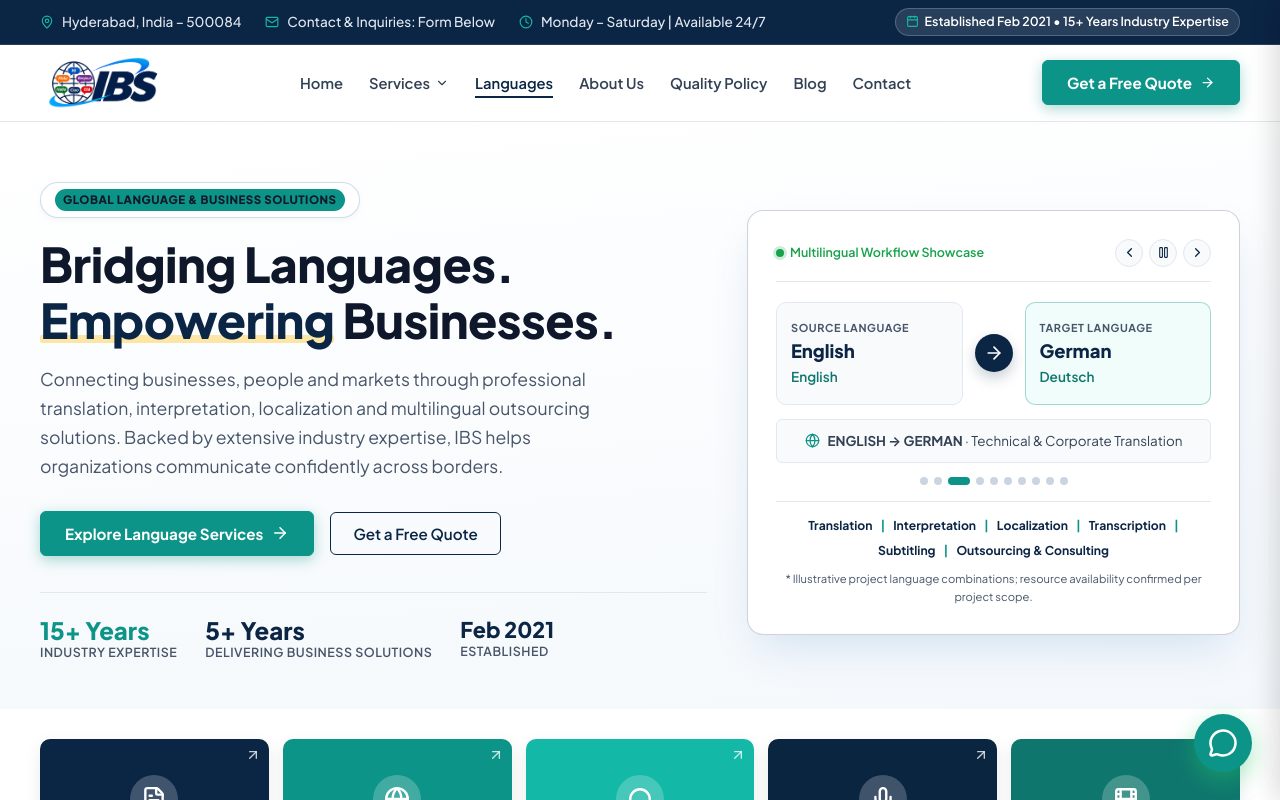
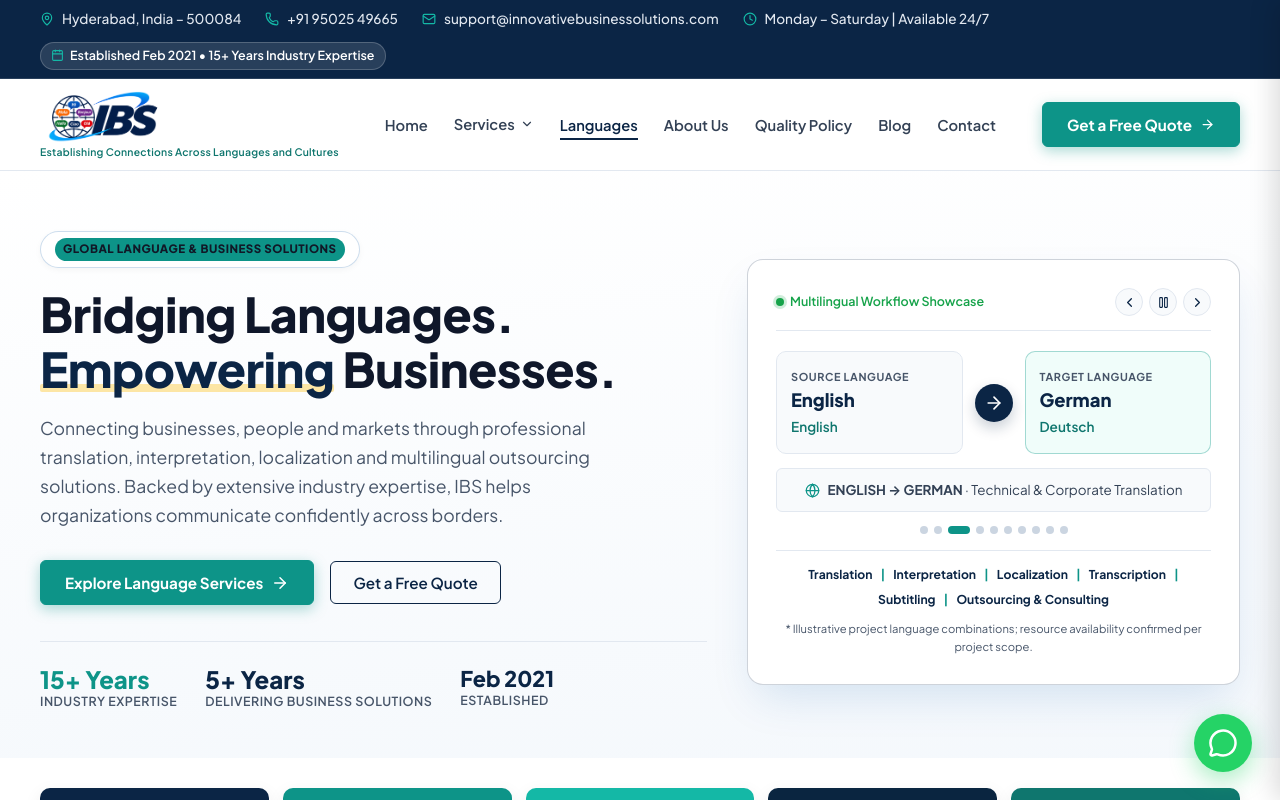
Before and after one commit to beyondwebco-lgtm/IBS-kondapur, a React (Vite) app: page / in a window 1280 px wide. Shown: the top 800 px of the page. Built offline with nearby package versions, Linux system fonts and the light colour scheme.

Commit message:
Update official email, phone number, WhatsApp integration, and add tagline to navbar logo

```diff
--- a/index.html
+++ b/index.html
@@ -75,6 +75,8 @@
           "image": "/ibs-logo.png",
           "description": "Established in February 2021 in Hyderabad, Innovative Business Solutions provides professional translation, interpretation, localization, transcription, subtitling, linguistic QA, AI language technology, language data, market research, and multilingual BPO services. Led by founder Abburi Tanuja, bringing over 15 years of industry expertise.",
           "slogan": "Bridging Languages. Empowering Businesses.",
+          "email": "support@innovativebusinessolutions.com",
+          "telephone": "+91-95025-49665",
           "foundingDate": "2021-02",
           "founder": {
             "@type": "Person",
--- a/src/components/ContactSection.jsx
+++ b/src/components/ContactSection.jsx
@@ -69,27 +69,35 @@ export default function ContactSection() {
                 </div>
               </div>
 
-              {/* Direct Telephone (Placeholder) */}
+              {/* Direct Telephone & WhatsApp */}
               <div className="contact-item-card">
                 <div className="contact-icon-box" style={{ backgroundColor: '#0D9488', color: '#ffffff' }}>
                   <Phone size={22} />
                 </div>
                 <div className="contact-details">
-                  <h4>Telephone Inquiries</h4>
-                  <p style={{ color: '#0B2545', fontWeight: 600 }}>+91 (Contact Pending Confirmation)</p>
-                  <span className="note">Monday – Saturday | 24/7 Support</span>
+                  <h4>Telephone &amp; WhatsApp Inquiries</h4>
+                  <p>
+                    <a href="tel:+919502549665" style={{ color: '#0B2545', fontWeight: 700, fontSize: '1.05rem', textDecoration: 'none' }}>
+                      +91 95025 49665
+                    </a>
+                  </p>
+                  <span className="note">Monday – Saturday | Available 24/7 • Direct Calls &amp; WhatsApp</span>
                 </div>
               </div>
 
-              {/* Email Inquiries (Placeholder) */}
+              {/* Email Inquiries */}
               <div className="contact-item-card">
                 <div className="contact-icon-box" style={{ backgroundColor: '#0B2545', color: '#ffffff' }}>
                   <Mail size={22} />
                 </div>
                 <div className="contact-details">
                   <h4>Email Inquiries</h4>
-                  <p style={{ color: '#0B2545', fontWeight: 600 }}>contact@ibs-solutions.in</p>
-                  <span className="note">Official business email pending final setup</span>
+                  <p>
+                    <a href="mailto:support@innovativebusinessolutions.com" style={{ color: '#0B2545', fontWeight: 700, textDecoration: 'none' }}>
+                      support@innovativebusinessolutions.com
+                    </a>
+                  </p>
+                  <span className="note">Official business email • Mon – Sat 24/7 Response</span>
                 </div>
               </div>
             </div>
--- a/src/components/Footer.jsx
+++ b/src/components/Footer.jsx
@@ -2,6 +2,7 @@ import React from 'react';
 import {
   Mail,
   MapPin,
+  Phone,
   Clock,
   ChevronRight,
   Calendar
@@ -196,10 +197,22 @@ export default function Footer({ onOpenPolicy }) {
             </div>
 
             <div className="footer-contact-item">
+              <Phone size={18} style={{ color: '#14B8A6', flexShrink: 0 }} />
+              <div>
+                <strong>Phone &amp; WhatsApp:</strong><br />
+                <a href="tel:+919502549665" style={{ color: '#ffffff', textDecoration: 'none' }}>
+                  +91 95025 49665
+                </a>
+              </div>
+            </div>
+
+            <div className="footer-contact-item">
               <Mail size={18} style={{ color: '#14B8A6', flexShrink: 0 }} />
               <div>
                 <strong>Email:</strong><br />
-                <span>contact@ibs-solutions.in (Placeholder)</span>
+                <a href="mailto:support@innovativebusinessolutions.com" style={{ color: '#ffffff', textDecoration: 'none' }}>
+                  support@innovativebusinessolutions.com
+                </a>
               </div>
             </div>
 
--- a/src/components/Navbar.jsx
+++ b/src/components/Navbar.jsx
@@ -114,6 +114,9 @@ export default function Navbar({ onOpenQuote, onSelectMenuService }) {
           {/* Left Side: IBS Brand Logo */}
           <a href="#home" className="brand-wrapper" onClick={(e) => handleNavClick(e, '#home')} aria-label="IBS Home">
             <IBSLogo variant="header" size="default" />
+            <span className="navbar-tagline ibs-brand-subtitle">
+              Establishing Connections Across Languages and Cultures
+            </span>
           </a>
 
           {/* Right Side Desktop Navigation */}
@@ -231,7 +234,12 @@ export default function Navbar({ onOpenQuote, onSelectMenuService }) {
         aria-label="Mobile Navigation"
       >
         <div className="mobile-nav-header">
-          <IBSLogo variant="header" size="compact" />
+          <div className="brand-wrapper" style={{ maxWidth: 'calc(100% - 48px)' }}>
+            <IBSLogo variant="header" size="compact" />
+            <span className="navbar-tagline" style={{ whiteSpace: 'normal', fontSize: '0.62rem' }}>
+              Establishing Connections Across Languages and Cultures
+            </span>
+          </div>
           <button
             type="button"
             className="modal-close-btn"
--- a/src/components/TopContactBar.jsx
+++ b/src/components/TopContactBar.jsx
@@ -1,5 +1,5 @@
 import React from 'react';
-import { MapPin, Mail, Calendar, Clock } from 'lucide-react';
+import { MapPin, Mail, Phone, Calendar, Clock } from 'lucide-react';
 
 export default function TopContactBar() {
   return (
@@ -11,9 +11,14 @@ export default function TopContactBar() {
             <span>Hyderabad, India – 500084</span>
           </div>
 
-          <a href="#contact" className="top-contact-item" title="Inquire with IBS">
+          <a href="tel:+919502549665" className="top-contact-item" title="Call or WhatsApp IBS at +91 95025 49665">
+            <Phone size={14} style={{ color: '#14B8A6' }} />
+            <span>+91 95025 49665</span>
+          </a>
+
+          <a href="mailto:support@innovativebusinessolutions.com" className="top-contact-item" title="Email IBS Support">
             <Mail size={14} style={{ color: '#14B8A6' }} />
-            <span>Contact &amp; Inquiries: Form Below</span>
+            <span>support@innovativebusinessolutions.com</span>
           </a>
 
           <span className="top-contact-item" style={{ cursor: 'default' }}>
--- a/src/components/WhatsAppButton.jsx
+++ b/src/components/WhatsAppButton.jsx
@@ -2,25 +2,17 @@ import React from 'react';
 import { MessageCircle } from 'lucide-react';
 
 export default function WhatsAppButton() {
-  const handleClick = (e) => {
-    e.preventDefault();
-    const contactEl = document.getElementById('contact');
-    if (contactEl) {
-      contactEl.scrollIntoView({ behavior: 'smooth' });
-    }
-  };
-
   return (
     <a
-      href="#contact"
-      onClick={handleClick}
+      href="https://wa.me/919502549665?text=Hello%20IBS,%20I%20would%20like%20to%20inquire%20about%20your%20language%20and%20business%20solutions."
+      target="_blank"
+      rel="noopener noreferrer"
       className="whatsapp-floating-btn"
-      aria-label="Contact IBS Support"
-      title="Official WhatsApp channel being configured. Click to send an inquiry."
-      style={{ backgroundColor: '#0D9488' }}
+      aria-label="Chat with IBS on WhatsApp at +91 95025 49665"
+      title="Chat with IBS on WhatsApp (+91 95025 49665)"
     >
       <MessageCircle size={30} />
-      <span className="whatsapp-tooltip">Contact IBS Support</span>
+      <span className="whatsapp-tooltip">WhatsApp: +91 95025 49665</span>
     </a>
   );
 }
--- a/src/index.css
+++ b/src/index.css
@@ -357,6 +357,21 @@ button {
   text-decoration: none;
 }
 
+.navbar-tagline {
+  font-size: 0.65rem;
+  font-weight: 600;
+  color: var(--accent-teal-dark, #0F766E);
+  letter-spacing: 0.25px;
+  line-height: 1.2;
+  margin-top: 3px;
+  white-space: nowrap;
+  transition: var(--transition);
+}
+
+.navbar.scrolled .navbar-tagline {
+  color: var(--text-muted, #475569);
+}
+
 .brand-main {
   display: flex;
   align-items: center;
```
Also changed, not shown: scripts/test-audit.cjs (+18 -0 lines).
